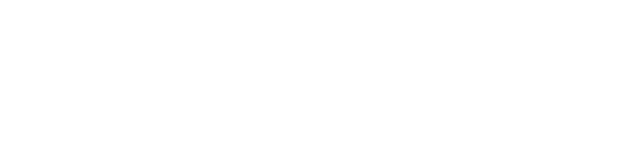
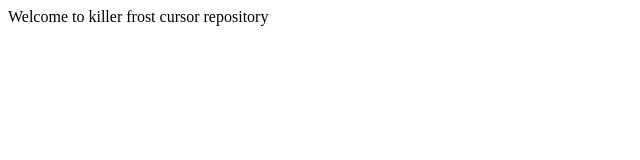
Before and after one commit to Khalaturnyk/Home-works-1-11, a plain HTML site: page index.html in a window 1280 px wide. Shown: the whole page, without its empty margins (0-640 px from the left). Drawn offline with Linux system fonts and the light colour scheme.

Commit message:
First text

```diff
--- a/index.html
+++ b/index.html
@@ -7,6 +7,6 @@
     <title>Document</title>
 </head>
 <body>
-
+    Welcome to killer frost cursor repository
 </body>
 </html>
```
